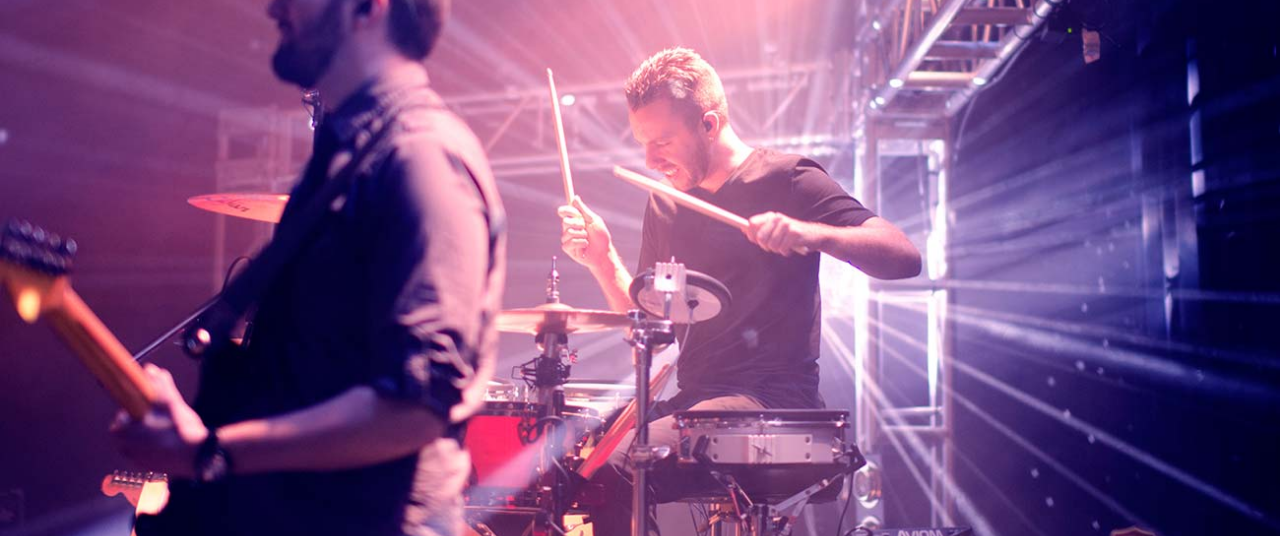
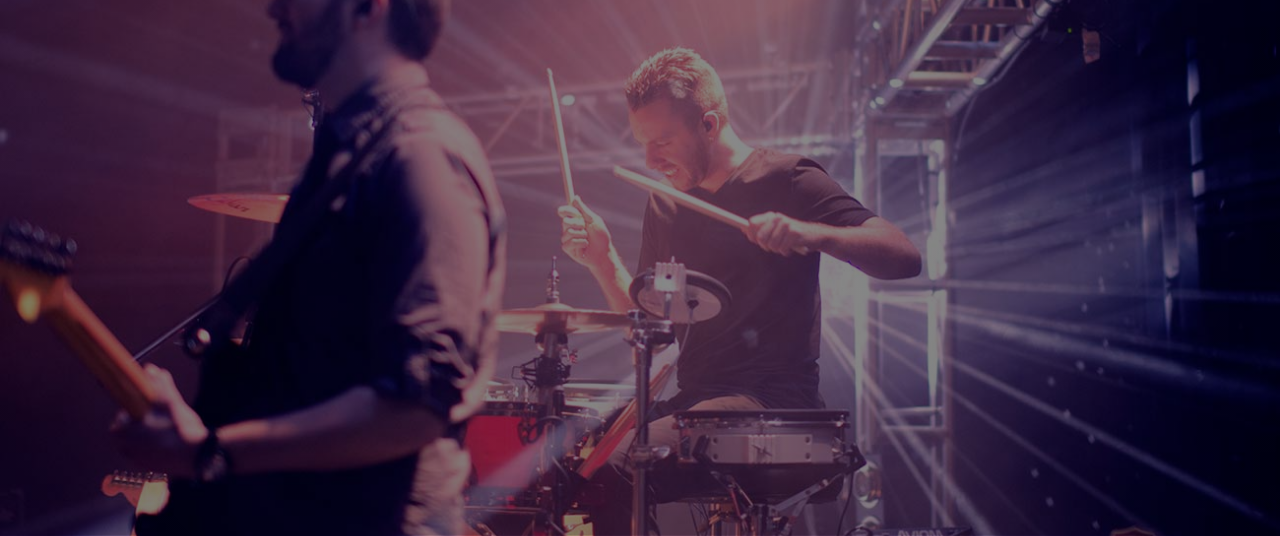
Before and after one commit to acairesm/Site-Banda, a plain HTML site: page method/index.html in a window 1280 px wide. Shown: the part 296-832 px from the top of the page. Drawn offline with Linux system fonts and the light colour scheme.

Commit message:
Fundo arrumado dois

```diff
--- a/method/estilos.css
+++ b/method/estilos.css
@@ -9,13 +9,17 @@ font-size: 19px;
 height: 23px;
 color: #fdfdfd;
 
+
 }
 
 .corpoum {
-height: 100vh;
-background-color: black;
-background-image: url(img/imagem-de-fundo.png.jpg);
-background-repeat: no-repeat;
-background-size: cover;
-background-position: center center;
+
+
+    height: 100vh;
+    background: radial-gradient(circle farthest-side, rgba(0, 0, 0, 0.46) 1%, rgba(0, 0, 0, 0.5)), url('img/imagem-de-fundo.png.jpg');
+    opacity: 0.7;
+    background-color: transparent;
+    background-repeat: no-repeat;
+    background-size: cover;
+    background-position: center center;
 }
```
